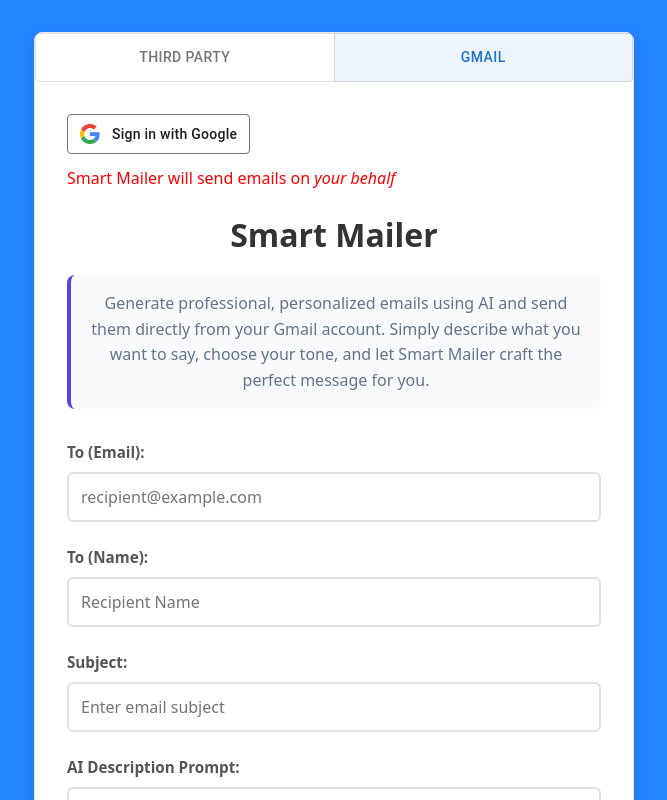
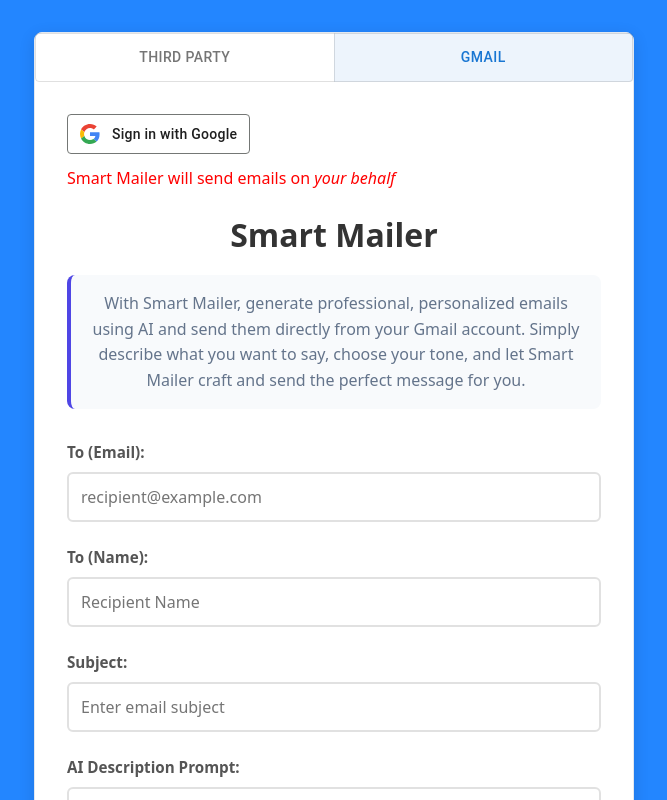
Before and after one commit to hobbbbies/smart-mailer-FE, a React (Vite) app: page / in a window 1280 px wide. Shown: the top 800 px of the page, without its empty margins (306-973 px from the left). Built offline with nearby package versions, Linux system fonts and the light colour scheme.

Commit message:
Slighly upgraded description

```diff
--- a/src/App.jsx
+++ b/src/App.jsx
@@ -160,7 +160,7 @@
             {serviceType==="Gmail" ? <Google user={user} setUser={setUser} denied={denied} /> : <div><i>Emails will be sent through a third party domain<br></br> <strong>NOTE: Third party emails are currently demo mode - only emails to stefankkvitanov@gmail.com will work</strong>. </i></div>}
             <h1>Smart Mailer</h1>
             <div className="app-description">
-              <p>Generate professional, personalized emails using AI and send them {serviceType === 'Gmail' ? 'directly from your Gmail account' : 'from a third party domain'}. Simply describe what you want to say, choose your tone, and let Smart Mailer craft the perfect message for you.</p>
+              <p>With Smart Mailer, generate professional, personalized emails using AI and send them {serviceType === 'Gmail' ? 'directly from your Gmail account' : 'from a third party domain'}. Simply describe what you want to say, choose your tone, and let Smart Mailer craft and send the perfect message for you.</p>
             </div>
             <form onSubmit={handleSubmit} className="email-form">
              {serviceType !== 'Gmail' && (
```
Also changed, not shown: src/theme.js (added).
